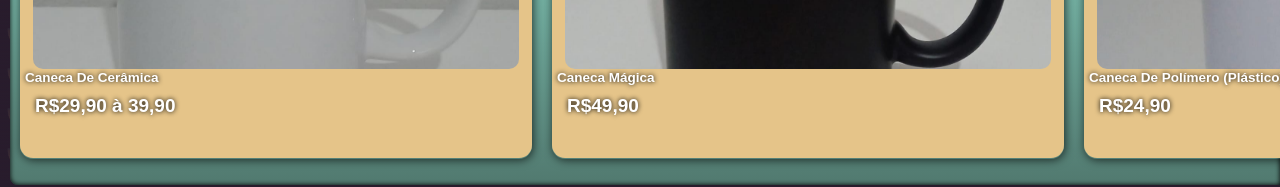
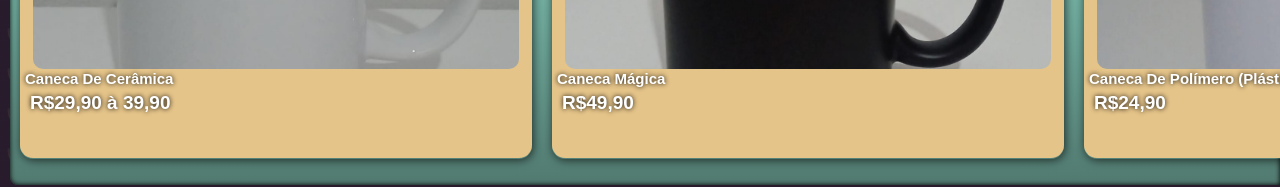
Before and after one commit to Thwo22/Canecas-Personalizadas, a plain HTML site: page index.html in a window 1280 px wide. Shown: the part 503-690 px from the top of the page. Drawn offline with Linux system fonts and the light colour scheme; a web font is replaced by a local one.

Commit message:
ajuste
ajuste

```diff
--- a/global.css
+++ b/global.css
@@ -127,9 +127,10 @@ p {
 }
 .info p {
     font-size: 19px;
+    padding: 5px;
 }
 .info h1 {
-    font-size: 13.5px;;
+    font-size: 15px;
 }
 .info{
     background-color:  #e5c489;
```
